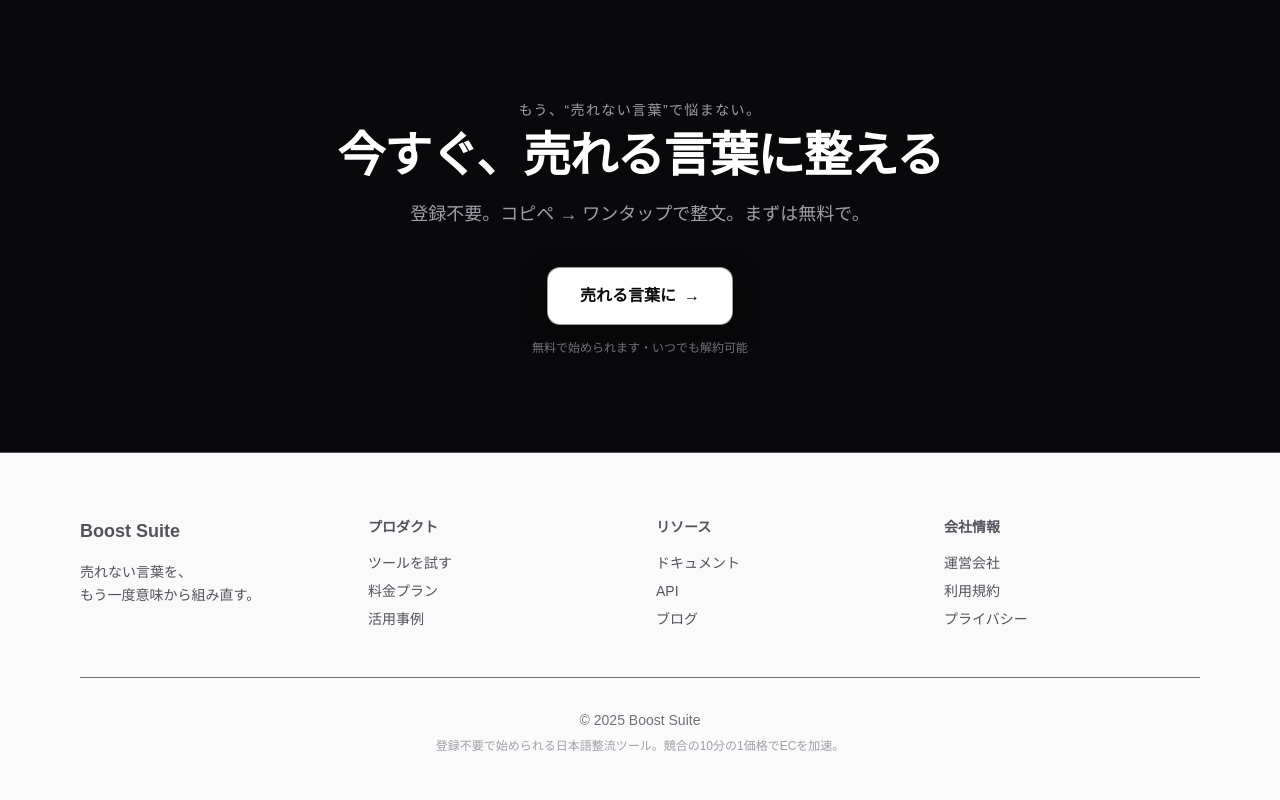
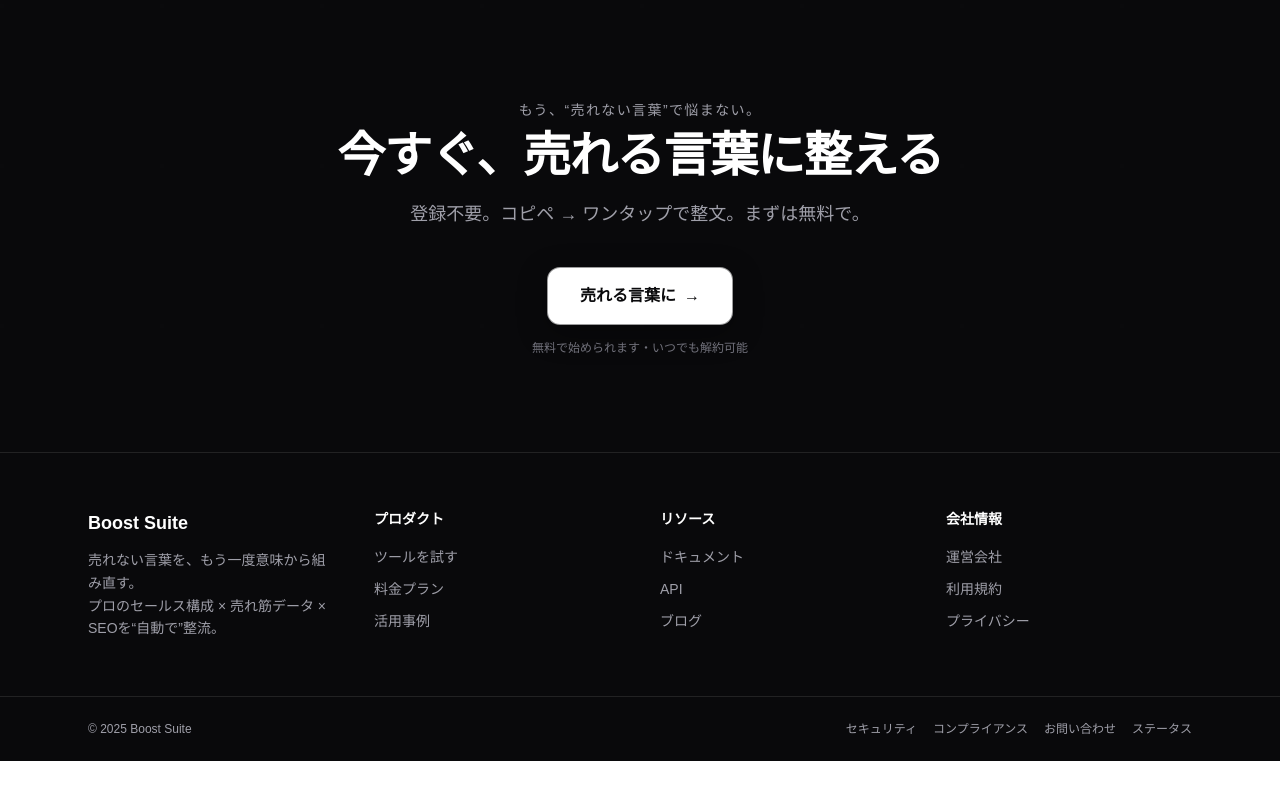
Before and after one commit to Waltz0820/boostsuite-app, a Next.js app: page / in a window 1280 px wide. Shown: the part 4877-5677 px from the top of the page. After the commit the page ends 5638 px from the top, so only its background shows below. Built offline with nearby package versions, Linux system fonts and the light colour scheme.

Commit message:
feat: 変更内容

```diff
--- a/app/components/footer.tsx
+++ b/app/components/footer.tsx
@@ -1,96 +1,95 @@
-// app/components/footer.tsx
+// /app/components/footer.tsx
 import Link from "next/link";
 
 export default function Footer() {
+  const year = new Date().getFullYear();
+
   return (
-    <footer className="border-t bg-zinc-50">
-      <div className="mx-auto max-w-6xl px-4 py-16">
-        {/* 4カラム */}
-        <div className="grid md:grid-cols-4 gap-8 mb-12">
-          {/* Column 1 */}
+    <footer className="bg-zinc-950 text-zinc-300 border-t border-white/10">
+      {/* 上段 */}
+      <div className="mx-auto max-w-6xl px-6 py-14">
+        <div className="grid gap-10 md:grid-cols-4">
+          {/* Brand */}
           <div>
-            <div className="font-bold text-lg mb-4">Boost Suite</div>
-            <p className="text-sm text-zinc-600 leading-relaxed">
-              売れない言葉を、<br />
-              もう一度意味から組み直す。
+            <div className="text-lg font-semibold text-white">Boost Suite</div>
+            <p className="mt-3 text-sm text-zinc-400 leading-relaxed">
+              売れない言葉を、もう一度意味から組み直す。
+              <br />
+              プロのセールス構成 × 売れ筋データ × SEOを“自動で”整流。
             </p>
           </div>
 
-          {/* Column 2 */}
-          <div>
-            <div className="text-sm font-semibold mb-4">プロダクト</div>
-            <ul className="space-y-2 text-sm text-zinc-600">
-              <li>
-                <Link href="/tool" className="hover:text-zinc-900">
-                  ツールを試す
-                </Link>
-              </li>
-              <li>
-                <Link href="/pricing" className="hover:text-zinc-900">
-                  料金プラン
-                </Link>
-              </li>
-              <li>
-                <Link href="/column" className="hover:text-zinc-900">
-                  活用事例
-                </Link>
-              </li>
-            </ul>
-          </div>
+          {/* Product */}
+          <FooterCol
+            title="プロダクト"
+            items={[
+              { href: "/tool", label: "ツールを試す" },
+              { href: "/pricing", label: "料金プラン" },
+              { href: "/column", label: "活用事例" },
+            ]}
+          />
 
-          {/* Column 3 */}
-          <div>
-            <div className="text-sm font-semibold mb-4">リソース</div>
-            <ul className="space-y-2 text-sm text-zinc-600">
-              <li>
-                <Link href="/docs" className="hover:text-zinc-900">
-                  ドキュメント
-                </Link>
-              </li>
-              <li>
-                <Link href="/api" className="hover:text-zinc-900">
-                  API
-                </Link>
-              </li>
-              <li>
-                <Link href="/blog" className="hover:text-zinc-900">
-                  ブログ
-                </Link>
-              </li>
-            </ul>
-          </div>
+          {/* Resources */}
+          <FooterCol
+            title="リソース"
+            items={[
+              { href: "/docs", label: "ドキュメント" },
+              { href: "/api", label: "API" },
+              { href: "/blog", label: "ブログ" },
+            ]}
+          />
 
-          {/* Column 4 */}
-          <div>
-            <div className="text-sm font-semibold mb-4">会社情報</div>
-            <ul className="space-y-2 text-sm text-zinc-600">
-              <li>
-                <Link href="/about" className="hover:text-zinc-900">
-                  運営会社
-                </Link>
-              </li>
-              <li>
-                <Link href="/terms" className="hover:text-zinc-900">
-                  利用規約
-                </Link>
-              </li>
-              <li>
-                <Link href="/privacy" className="hover:text-zinc-900">
-                  プライバシー
-                </Link>
-              </li>
-            </ul>
-          </div>
+          {/* Company */}
+          <FooterCol
+            title="会社情報"
+            items={[
+              { href: "/about", label: "運営会社" },
+              { href: "/terms", label: "利用規約" },
+              { href: "/privacy", label: "プライバシー" },
+            ]}
+          />
         </div>
+      </div>
 
-        {/* 下部コピーライト */}
-        <div className="pt-8 border-t text-center text-sm text-zinc-500">
-          <p>© {new Date().getFullYear()} Boost Suite</p>
-          <p className="mt-2 text-xs text-zinc-400">
-            登録不要で始められる日本語整流ツール。競合の10分の1価格でECを加速。
-          </p>
+      {/* 下段（コピーライト + ちいさなリンク） */}
+      <div className="border-t border-white/10">
+        <div className="mx-auto max-w-6xl px-6 py-6 flex flex-col gap-3 md:flex-row md:items-center md:justify-between">
+          <p className="text-xs text-zinc-400">© {year} Boost Suite</p>
+          <nav className="flex flex-wrap gap-4 text-xs text-zinc-400">
+            <Link href="/security" className="hover:text-white/90">セキュリティ</Link>
+            <Link href="/compliance" className="hover:text-white/90">コンプライアンス</Link>
+            <Link href="/contact" className="hover:text-white/90">お問い合わせ</Link>
+            <Link href="/status" className="hover:text-white/90">ステータス</Link>
+          </nav>
         </div>
       </div>
     </footer>
   );
 }
+
+/* ---- sub component ---- */
+function FooterCol({
+  title,
+  items,
+}: {
+  title: string;
+  items: { href: string; label: string }[];
+}) {
+  return (
+    <div>
+      <div className="text-sm font-semibold text-white mb-4">{title}</div>
+      <ul className="space-y-2">
+        {items.map((it) => (
+          <li key={it.href}>
+            <Link
+              href={it.href}
+              className="text-sm text-zinc-400 hover:text-white/90"
+            >
+              {it.label}
+            </Link>
+          </li>
+        ))}
+      </ul>
+    </div>
+  );
+}
```
